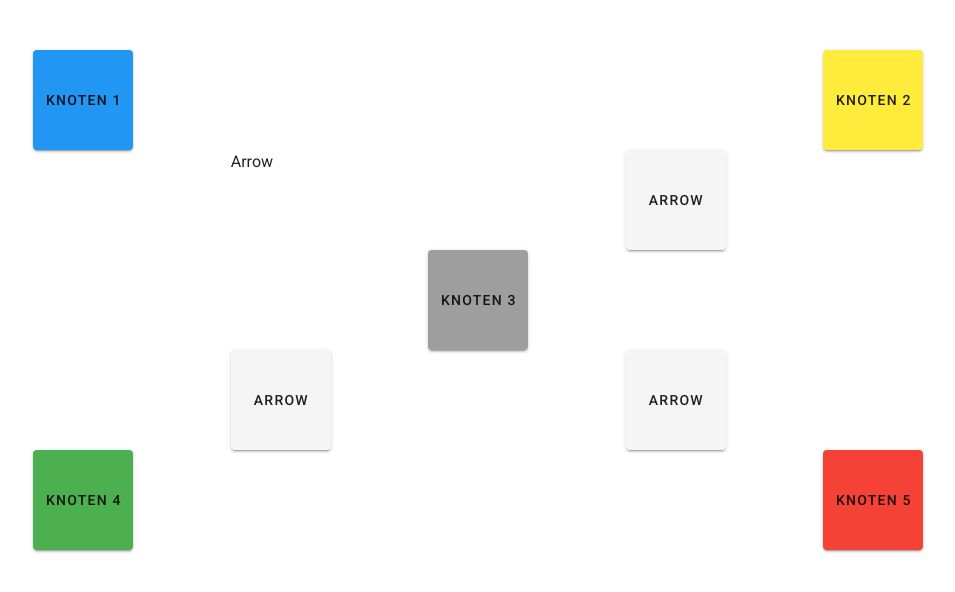
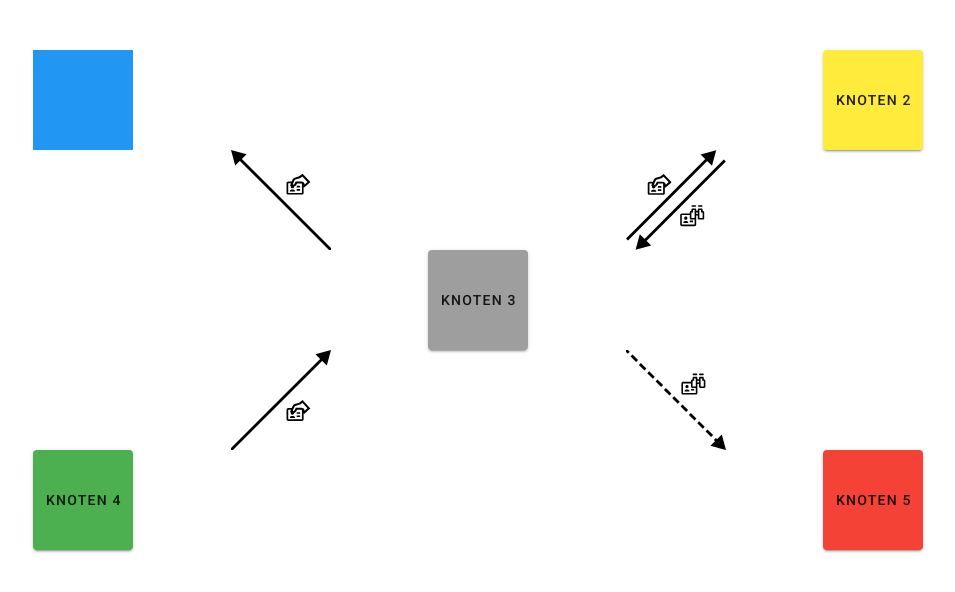
Before and after one commit to skatefasteatass/bachelorarbeit, a Vue app: page / in a window 1280 px wide. Shown: the top 592 px of the page, without its empty margins (113-1068 px from the left). Built offline with nearby package versions, Linux system fonts and the light colour scheme.

Commit message:
added svg directional arrows

```diff
--- a/src/App.vue
+++ b/src/App.vue
@@ -6,9 +6,7 @@
     <!-- Row 1 -->
         <v-layout row justify-center>
           <v-flex xs2 sm2 md2 lg2 xl2>
-            <v-btn outline color="blue" style="width:100px; height:100px">
-              <span>Knoten 1</span>
-            </v-btn>
+            <v-sheet color="blue" style="width:100px; height:100px">   </v-sheet>
           </v-flex>
 
           <v-flex xs2 sm2 md2 lg2 xl2>
@@ -37,7 +35,13 @@
           </v-flex>
 
           <v-flex xs2 sm2 md2 lg2 xl2>
-Arrow
+            <v-img
+            src="./assets/oben_links.svg"
+            alt="arrow upper left side"
+            max-height="100px"
+            max-width="100px"
+            >
+            </v-img>
           </v-flex>
 
           <v-flex xs2 sm2 md2 lg2 xl2>
@@ -45,9 +49,13 @@ Arrow
           </v-flex>
 
           <v-flex xs2 sm2 md2 lg2 xl2>
-            <v-btn outline color="light-grey" style="width:100px; height:100px">
-              <span>Arrow</span>
-            </v-btn>
+            <v-img
+            src="./assets/oben_rechts.svg"
+            alt="arrow upper right side"
+            max-height="100px"
+            max-width="100px"
+            >
+            </v-img>
           </v-flex>
 
           <v-flex xs2 sm2 md2 lg2 xl2>
@@ -87,9 +95,13 @@ Arrow
           </v-flex>
 
           <v-flex xs2 sm2 md2 lg2 xl2>
-            <v-btn outline color="light-grey" style="width:100px; height:100px">
-              <span>Arrow</span>
-            </v-btn>
+            <v-img
+            src="./assets/unten_links.svg"
+            alt="arrow lower left side"
+            max-height="100px"
+            max-width="100px"
+            >
+            </v-img>
           </v-flex>
 
           <v-flex xs2 sm2 md2 lg2 xl2>
@@ -97,9 +109,13 @@ Arrow
           </v-flex>
 
           <v-flex xs2 sm2 md2 lg2 xl2>
-            <v-btn outline color="light-grey" style="width:100px; height:100px">
-              <span>Arrow</span>
-            </v-btn>
+            <v-img
+            src="./assets/unten_rechts.svg"
+            alt="arrow lower right side"
+            max-height="100px"
+            max-width="100px"
+            >
+            </v-img>
           </v-flex>
 
           <v-flex xs2 sm2 md2 lg2 xl2>
```
